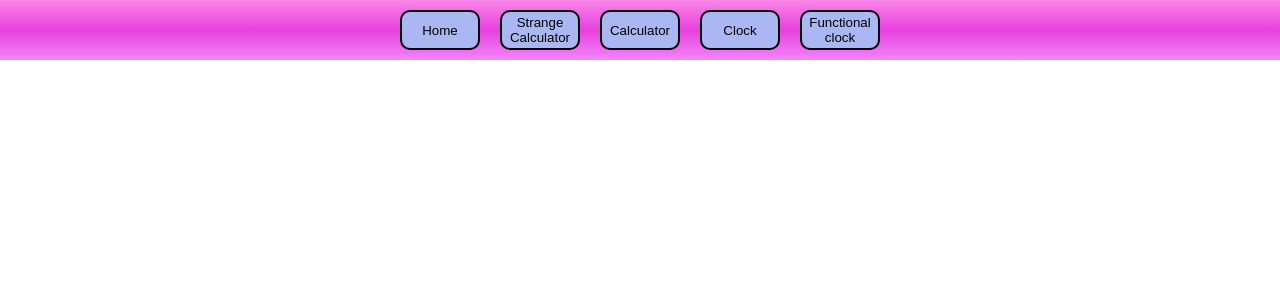
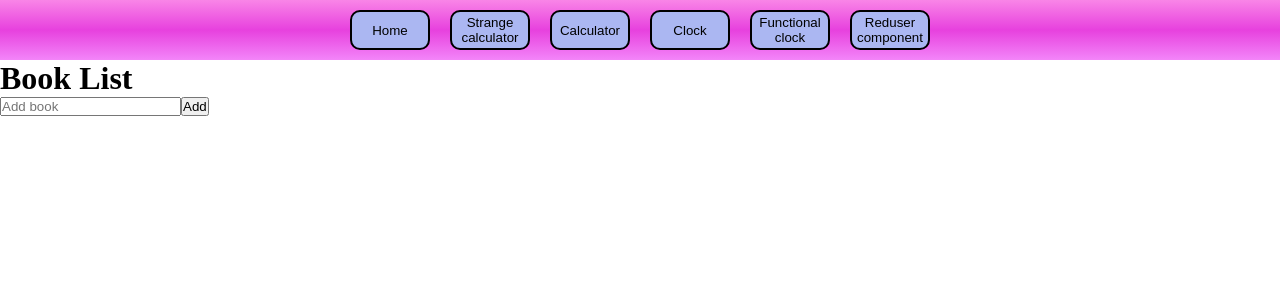
Before and after one commit to TetyanaBeyko/react_studying, a React (Vite) app: page /rcomponent in a window 1280 px wide. Shown: the top 300 px of the page. Built offline with nearby package versions, Linux system fonts and the light colour scheme.

Commit message:
minore: added recucer_component
feat: addad recucer_component

[Notes]
<notes>

```diff
--- a/src/App.tsx
+++ b/src/App.tsx
@@ -1,28 +1,38 @@
 import { BrowserRouter, Routes, Route } from "react-router-dom";
-import './App.scss'
+import "./App.scss";
 import Buttons_menu from "./components/buttons_menu/buttons_menu";
 import Home from "./pages/home";
 import Calculator from "./Projects/calculator/calculator";
 import Strange_calculator from "./Projects/strange_calculator/strange_calculator";
 import Clock from "./Projects/class_clock/clocks";
 import Functional_clock from "./Projects/functional_clock/fclock";
+import Reduser_Component from "./Projects/recucer_component/reduser_component";
+
+const buttonMenuProps = [
+  { name: "Home", path: "/" },
+  { name: "Strange calculator", path: "/strange_calculator" },
+  { name: "Calculator", path: "/" },
+  { name: "Clock", path: "/clock" },
+  { name: "Functional clock", path: "/fclock" },
+  { name: "Reduser component", path: "/rcomponent" },
+];
 
 function App() {
-
   return (
-    <BrowserRouter >
+    <BrowserRouter>
       <div className="projects_wrapper">
-        <Buttons_menu />
+        <Buttons_menu entries={buttonMenuProps} />
         <Routes>
-          <Route path='/' element={<Home />} />
-          <Route path='/strange_calculator' element={<Strange_calculator />} />
-          <Route path='/calculator' element={<Calculator />} />
-          <Route path='/clock' element={<Clock />} />
-          <Route path='/fclock' element={<Functional_clock />} />
+          <Route path="/" element={<Home />} />
+          <Route path="/strange_calculator" element={<Strange_calculator />} />
+          <Route path="/calculator" element={<Calculator />} />
+          <Route path="/clock" element={<Clock />} />
+          <Route path="/fclock" element={<Functional_clock />} />
+          <Route path="/rcomponent" element={<Reduser_Component />} />
         </Routes>
       </div>
     </BrowserRouter>
-  )
+  );
 }
 
-export default App
+export default App;
--- /dev/null
+++ b/src/Projects/recucer_component/reduser_component.tsx
@@ -0,0 +1,51 @@
+import { useState } from "react";
+
+export default function Reduser_Component() {
+  const [text, setText] = useState("");
+
+  const [bookList, setBookList] = useState<string[]>([]);
+
+  const readImputValue = (target: HTMLInputElement) => {
+    setText(target.value);
+  };
+
+  const addName = () => {
+    setBookList([...bookList, text]);
+    setText("")
+  };
+
+  return (
+    <div>
+      <h1>Book List</h1>
+      <input
+        type="text"
+        placeholder="Add book"
+        value={text}
+        onChange={(event) => readImputValue(event.target)}
+      />
+      <button type="button" onClick={addName}>
+        Add
+      </button>
+      <ul>
+        {bookList.map((bookName) => (
+          <li>{bookName}</li>
+        ))}
+      </ul>
+    </div>
+  );
+}
+
+// interface Props {
+//   number: number
+//   y: number
+// }
+
+// function Number(props:Props) {
+//   return <h1>{props.number}{props.y}</h1>;
+// }
+
+// export default function Reduser_Component() {
+//   const number = 5;
+
+//   return <Number number={number} y={8} />;
+// }
--- a/src/components/breadcrumbs/breadcrumbs.tsx
+++ b/src/components/breadcrumbs/breadcrumbs.tsx
@@ -1,14 +1,16 @@
 import { useNavigate } from "react-router-dom";
 import styles from "./breadcrumbs.module.scss";
+import {NavigationProps} from "../types/types";
 
 // type BreadcrumbsEntries = {
 //   name: string;
 //   path: string;
 // };
-// function Breadcrumbs({ entries }: BreadcrumbsEntries[] }) {
 // or
+// function Breadcrumbs({ entries }: { entries: {name: string, path: string}[] }) {
 
-function Breadcrumbs({ entries }: { entries: {name: string, path: string}[] }) {
+function Breadcrumbs({ entries }: {entries: NavigationProps[]}) {
+console.debug(entries);
   const navigate = useNavigate();
 
   return (
--- a/src/components/buttons_menu/buttons_menu.tsx
+++ b/src/components/buttons_menu/buttons_menu.tsx
@@ -1,19 +1,39 @@
 import { useNavigate } from "react-router-dom";
 import "./buttons_menu.scss"
+import {NavigationProps} from "../types/types";
 
-function Buttons_menu() {
-const navigate = useNavigate();
+function Buttons_menu({ entries }: {entries: NavigationProps[]}) {
+    const navigate = useNavigate();
 
     return (
-        <div className="buttons_menu_wrapper">
-            <button type="button" onClick={() => navigate("/")}>Home</button>
-            <button type="button" onClick={() => navigate("/strange_calculator")}>Strange Calculator</button>
-            <button type="button" onClick={() => navigate("/calculator")}>Calculator</button>
-            <button type="button" onClick={() => navigate("/clock")}>Clock</button>
-            <button type="button" onClick={() => navigate("/fclock")}>Functional clock</button>
-        </div>
+      <div className="buttons_menu_wrapper">
+        {entries.map((obj) => (
+          <button
+            key={obj.name}
+            className={obj.path !== "" ? "button" : ""}
+            onClick={() => navigate(`${obj.path}`)}
+          >
+            {obj.name}
+          </button>
+        ))}
+      </div>
+    );
+  }
 
-    )
-}
+// function Buttons_menu() {
+// const navigate = useNavigate();
+
+//     return (
+//         <div className="buttons_menu_wrapper">
+//             <button type="button" onClick={() => navigate("/")}>Home</button>
+//             <button type="button" onClick={() => navigate("/strange_calculator")}>Strange Calculator</button>
+//             <button type="button" onClick={() => navigate("/calculator")}>Calculator</button>
+//             <button type="button" onClick={() => navigate("/clock")}>Clock</button>
+//             <button type="button" onClick={() => navigate("/fclock")}>Functional clock</button>
+//             <button type="button" onClick={() => navigate("/rcomponent")}>Reduser component</button>
+//         </div>
+
+//     )
+// }
 
 export default Buttons_menu;
--- /dev/null
+++ b/src/components/types/types.ts
@@ -0,0 +1,4 @@
+export type NavigationProps = {
+  name: string;
+  path: string;
+};
```
